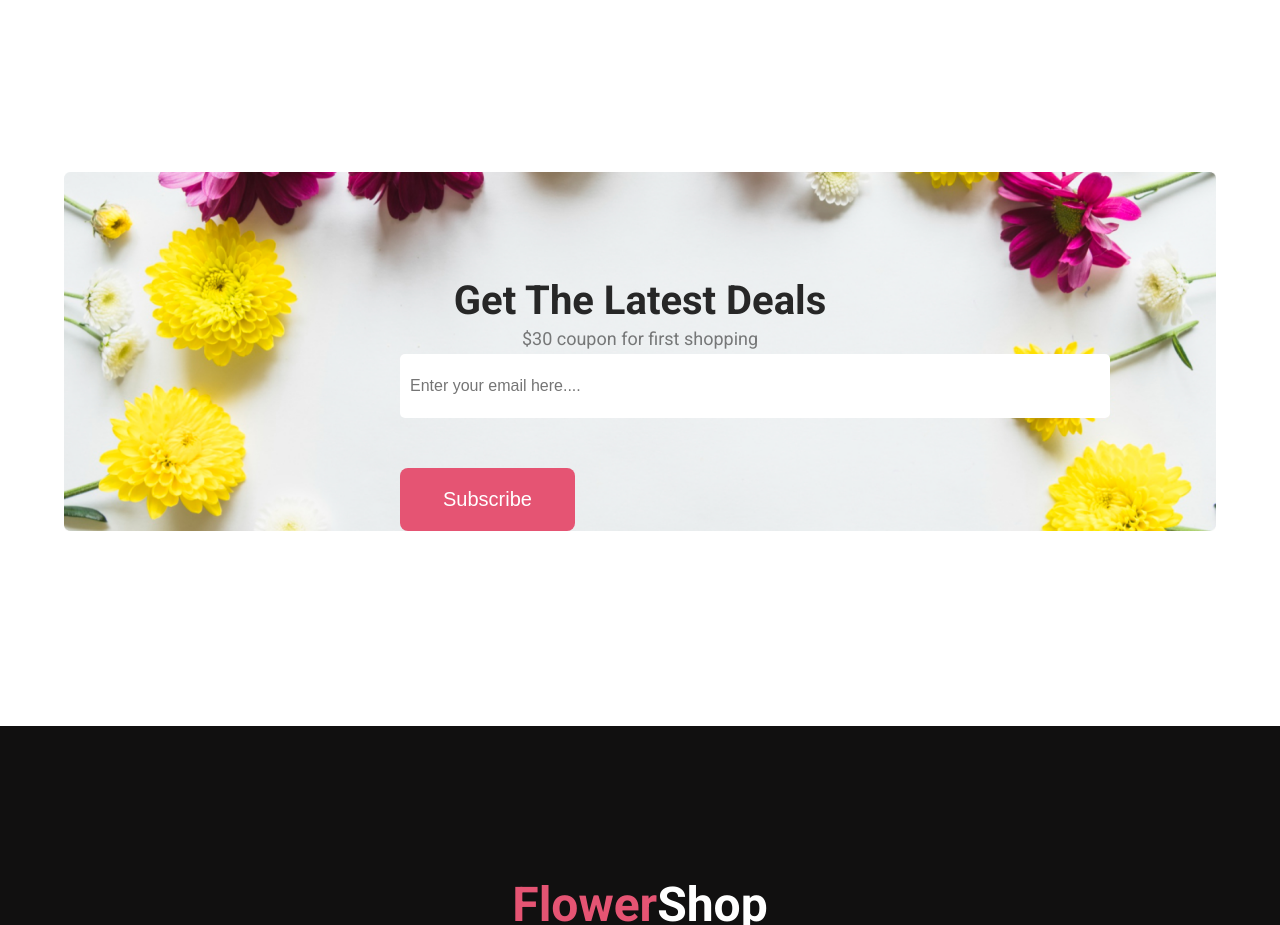
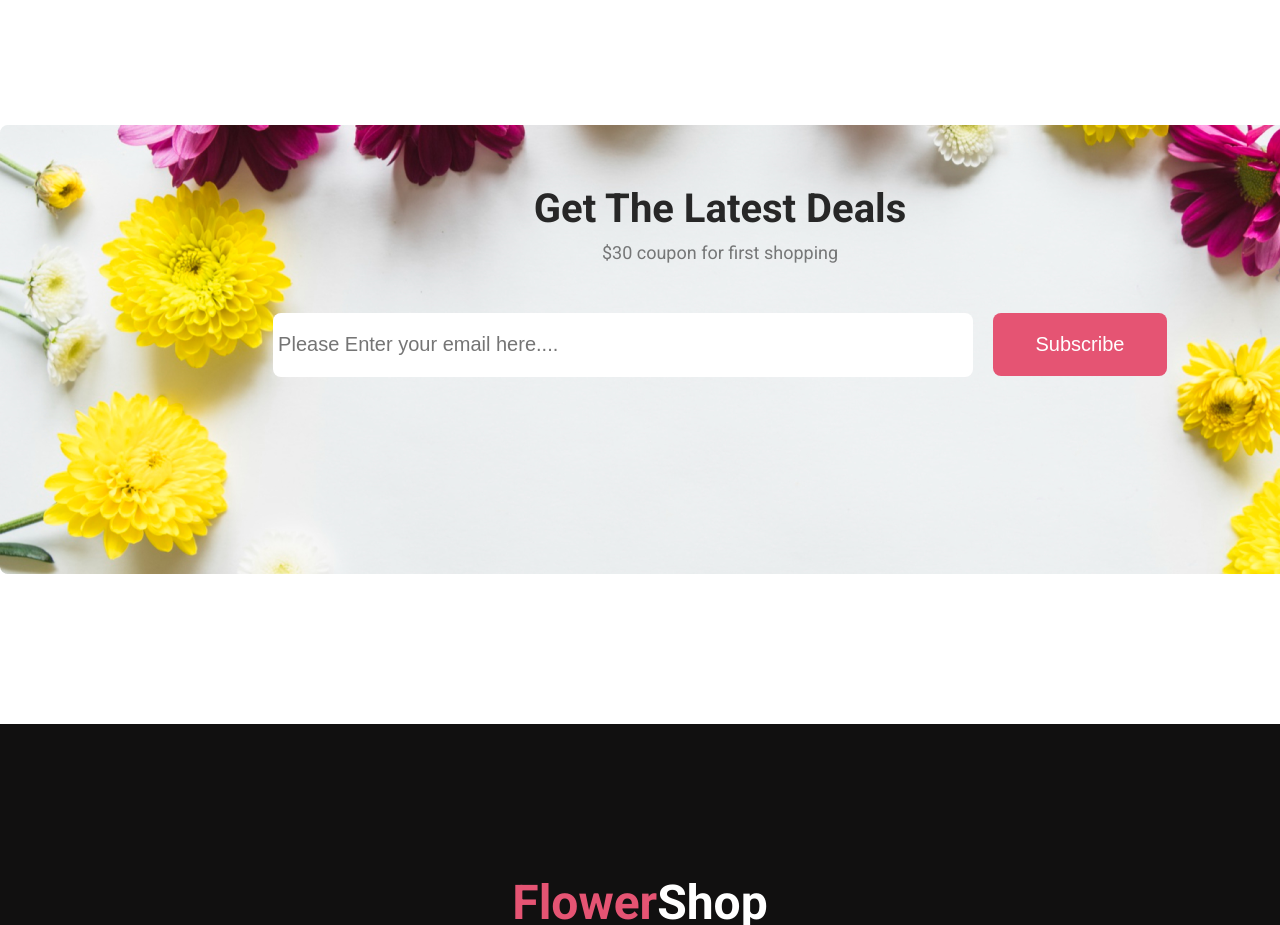
Before and after one commit to lizaelias/assignment-first, a plain HTML site: page index.html in a window 1280 px wide. Shown: the part 4188-5113 px from the top of the page. Drawn offline with Linux system fonts and the light colour scheme.

Commit message:
end the main part

```diff
--- a/flower-shop-assignment.css
+++ b/flower-shop-assignment.css
@@ -263,52 +263,49 @@ margin-top: 50px;
 
 }
 
-/* Get The Latest Deals */
-.small-banner-container{
 
+/*  email and styls */
+
+.email {
+    background-image: url("asset/Rectangle9.png");
+    margin: 128px auto;
+    width: 1440px;
     height: 449px;
-
-    background-image: url('asset/Rectangle9.png');
-    background-position:center;
-    margin-top: 130px;
-    background-repeat: no-repeat;
-    background-size: 90%;
 }
 
-.small-banner-container-title{
-
- color: #272727;
-text-align: center;
-font-size: 40px;
-font-weight: 800;
-padding-top:150px;
-align-items: center;
+.deals-heading {
+    text-align: center;
+    padding-top: 30px;
 
 }
 
-.small-banner-container-discription{
+.deals-title{
+
+    color: #272727;
+    font-size: 40px;
+    font-weight: 800;
+    padding-top: 30px;
+    text-align: center;
+}
+
+.deals-text-description {
     color: rgba(39, 39, 39, 0.60);
     text-align: center;
     font-size: 18px;
     font-weight: 400;
-    line-height: 30px;
+    padding-top: 10px;
 }
-.email{
+
+.gmail {
     width: 700px;
     height: 64px;
+    border-radius: 8px;
     background: #FFF;
-    font-weight: 400;
-    font-size: 16px;
-    color: rgba(39, 39, 39, 0.60);
-    padding-left: 10px;
-    border: 0px;
-    border-radius: 5px;
+    margin-right: 16px;
+    margin-top: 25px;
+    font-size: 20px;
+    border: none;
 
-
-
-}
-.a{
-padding-left:400px;
 }
 
 /* footer seciton styls */
--- a/index.html
+++ b/index.html
@@ -149,17 +149,19 @@
     <!-- small-banner -->
 
      <section>
-         <div class="small-banner-container">
-
-
-
-            <h1 class="small-banner-container-title">Get The Latest Deals</h1>
-            <p class="small-banner-container-discription">$30 coupon for first shopping</p>
-            <div class="a">
-            <input class="email" type="email" placeholder="Enter your email here....">
-            <button class="btn-primary">Subscribe</button>
+        <section>
+            <div class="email">
+                <div class="deals-heading">
+                    <h3 class="deals-title">Get The Latest Deals</h3>
+                    <p class="deals-text-description">
+                        $30 coupon for first shopping</p>
+                    <form action="">
+                    <input class="gmail" type="email" placeholder=" Please Enter your email here....">
+                    <button class="btn-primary">Subscribe</button>
+                </form>
+                </div>
             </div>
-            </div>
+        </section>
 
 
     </section>
```
